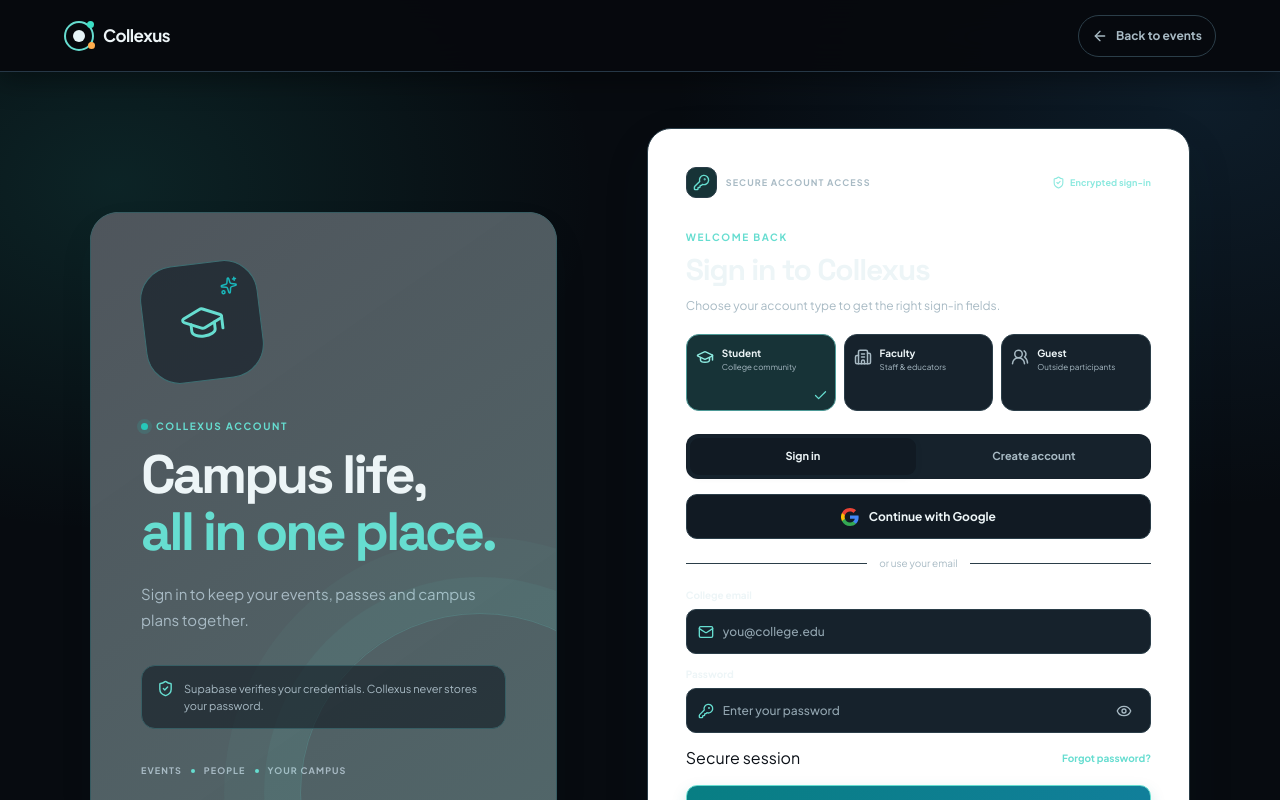
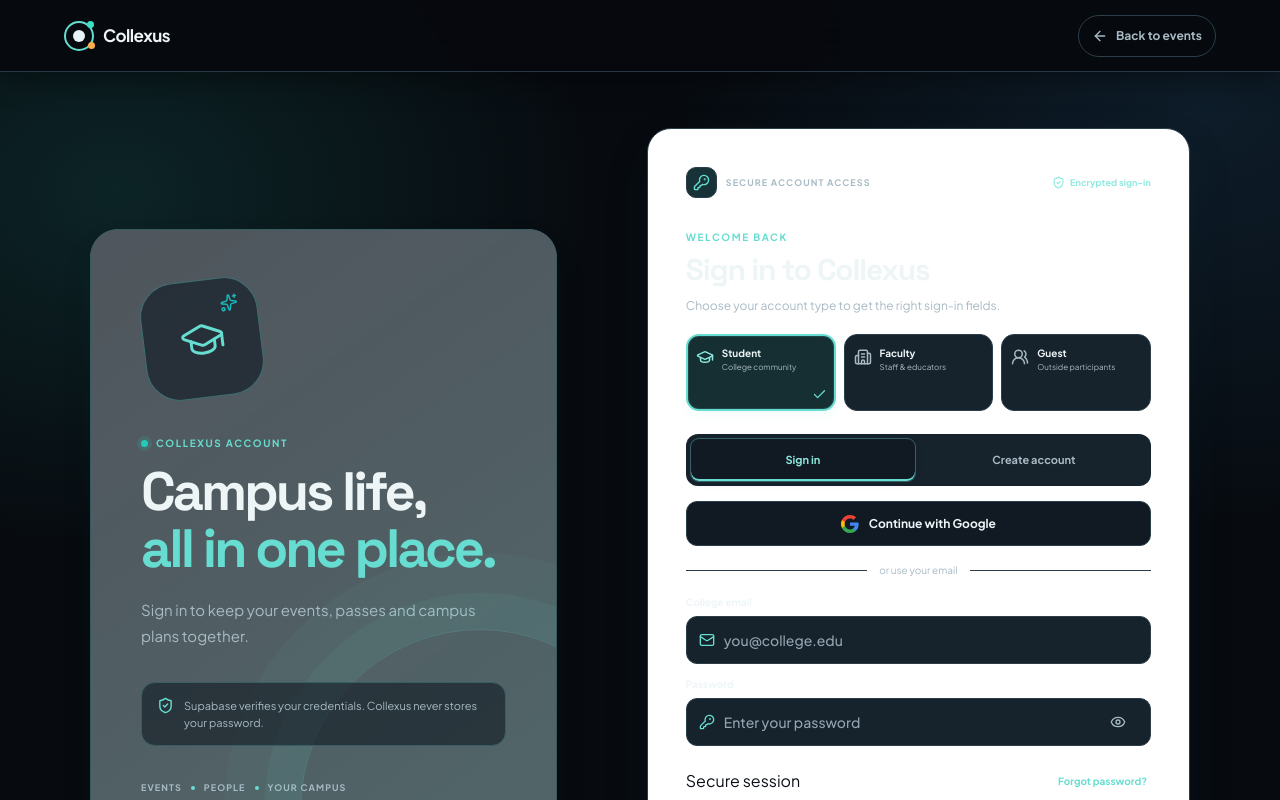
Before and after one commit to sridhargurram534/collexus, a Next.js app: page /login in a window 1280 px wide. Shown: the top 800 px of the page. Built offline with nearby package versions, Linux system fonts and the light colour scheme; no server answers.

Commit message:
Improve login form focus and selection states

```diff
--- a/app/login/login.module.css
+++ b/app/login/login.module.css
@@ -62,17 +62,19 @@
 .authCard h2 { margin: 0; color: var(--ink); font-family: "Space Grotesk", var(--font-poppins), sans-serif; font-size: clamp(24px, 2.7vw, 30px); font-weight: 700; line-height: 1.15; letter-spacing: -.04em; }
 .cardIntro { margin: 9px 0 19px; color: var(--muted); font-size: 12px; line-height: 1.55; }
 .accountTypes { display: grid; grid-template-columns: repeat(3, minmax(0, 1fr)); gap: 8px; }
-.accountType { position: relative; min-width: 0; min-height: 77px; display: flex; align-items: flex-start; gap: 8px; padding: 12px 9px; border: 1px solid var(--line); border-radius: 13px; color: var(--muted); text-align: left; background: var(--soft); cursor: pointer; transition: border-color .16s ease, background .16s ease, transform .16s ease; }
-.accountType:hover { transform: translateY(-1px); border-color: color-mix(in srgb, var(--teal) 44%, var(--line)); }
-.accountTypeSelected { border-color: color-mix(in srgb, var(--teal) 58%, var(--line)); color: var(--teal-dark); background: var(--teal-soft); }
+.accountType { position: relative; min-width: 0; min-height: 77px; display: flex; align-items: flex-start; gap: 8px; padding: 12px 9px; border: 1px solid var(--line); border-radius: 13px; color: var(--muted); text-align: left; background: var(--soft); cursor: pointer; transition: border-color .16s ease, background .16s ease, box-shadow .16s ease, transform .16s ease; }
+.accountType:hover { transform: translateY(-1px); border-color: color-mix(in srgb, var(--teal) 58%, var(--line)); background: color-mix(in srgb, var(--teal-soft) 48%, var(--soft)); }
+.accountTypeSelected { border: 2px solid var(--teal); padding: 11px 8px; color: var(--teal-dark); background: color-mix(in srgb, var(--teal-soft) 82%, var(--card)); box-shadow: inset 0 0 0 1px color-mix(in srgb, var(--teal) 14%, transparent), 0 3px 10px color-mix(in srgb, var(--teal) 10%, transparent); }
+.accountTypeSelected strong { color: var(--teal-dark); }
 .accountType > svg:first-child { flex: 0 0 auto; margin-top: 1px; }
 .accountType > span { min-width: 0; display: grid; gap: 3px; }
 .accountType strong { color: var(--ink); font-size: 10px; line-height: 1.2; }
 .accountType small { color: var(--muted); font-size: 8px; line-height: 1.25; }
 .typeCheck { position: absolute; right: 7px; bottom: 7px; color: var(--teal); }
 .modeTabs { display: grid; grid-template-columns: 1fr 1fr; gap: 5px; margin: 23px 0 15px; padding: 4px; border-radius: 12px; background: var(--soft); }
-.modeTabs button { min-height: 37px; border: 0; border-radius: 9px; color: var(--muted); background: transparent; font: inherit; font-size: 11px; font-weight: 650; cursor: pointer; }
-.modeTabs .modeActive { color: var(--ink); background: var(--card); box-shadow: 0 2px 7px rgba(16, 48, 59, .08); }
+.modeTabs button { min-height: 44px; border: 1px solid transparent; border-radius: 9px; color: var(--muted); background: transparent; font: inherit; font-size: 11px; font-weight: 650; cursor: pointer; transition: border-color .16s ease, color .16s ease, background .16s ease, box-shadow .16s ease; }
+.modeTabs .modeActive { border-color: color-mix(in srgb, var(--teal) 22%, var(--line)); color: var(--teal-dark); background: var(--card); box-shadow: 0 2px 7px rgba(16, 48, 59, .08), inset 0 -2px 0 var(--teal); }
+.modeTabs button:hover:not(.modeActive) { color: var(--ink); background: color-mix(in srgb, var(--card) 64%, transparent); }
 .googleButton { width: 100%; min-height: 45px; display: flex; align-items: center; justify-content: center; gap: 10px; border: 1px solid var(--line); border-radius: 11px; color: var(--ink); background: var(--card); font: inherit; font-size: 12px; font-weight: 650; cursor: pointer; transition: border-color .16s ease, background .16s ease, transform .16s ease; }
 .googleButton:hover:not(:disabled) { transform: translateY(-1px); border-color: #9db8be; background: var(--soft); }
 .googleButton:disabled { opacity: .55; cursor: not-allowed; }
@@ -83,16 +85,19 @@
 .field { display: grid; gap: 6px; min-width: 0; color: var(--ink); font-size: 10px; font-weight: 700; }
 .field > span { display: flex; justify-content: space-between; gap: 6px; }
 .field small { color: var(--muted); font-size: 9px; font-weight: 500; }
-.inputWrap { display: flex; align-items: center; gap: 9px; min-height: 45px; padding: 0 11px; border: 1px solid var(--line); border-radius: 10px; color: var(--muted); background: var(--soft); transition: border-color .16s ease, box-shadow .16s ease, background .16s ease; }
-.inputWrap:focus-within { border-color: var(--teal); background: var(--card); box-shadow: 0 0 0 3px color-mix(in srgb, var(--teal) 12%, transparent); }
+.inputWrap { display: flex; align-items: center; gap: 9px; min-height: 48px; padding: 0 12px; border: 1px solid var(--line); border-radius: 11px; color: var(--muted); background: var(--soft); transition: border-color .16s ease, box-shadow .16s ease, background .16s ease; }
+.inputWrap:hover { border-color: color-mix(in srgb, var(--teal) 38%, var(--line)); }
+.inputWrap:focus-within { border: 2px solid var(--teal); padding-inline: 11px; color: var(--teal-dark); background: var(--card); box-shadow: 0 0 0 3px color-mix(in srgb, var(--teal) 19%, transparent); }
 .inputWrap > svg { flex: 0 0 auto; color: var(--teal); }
-.inputWrap input { width: 100%; min-width: 0; height: 43px; padding: 0; border: 0; outline: 0; color: var(--ink); background: transparent; font: inherit; font-size: 12px; font-weight: 450; }
+.inputWrap input { width: 100%; min-width: 0; height: 46px; padding: 0; border: 0; outline: none; color: var(--ink); background: transparent; font: inherit; font-size: 14px; font-weight: 450; }
+.inputWrap input:focus-visible { outline: none; }
 .inputWrap input::placeholder { color: #91a4af; }
-.passwordToggle { display: grid; flex: 0 0 auto; place-items: center; width: 30px; height: 30px; border: 0; border-radius: 7px; color: var(--muted); background: transparent; cursor: pointer; }
+.passwordToggle { display: grid; flex: 0 0 auto; place-items: center; width: 40px; height: 40px; border: 0; border-radius: 9px; color: var(--muted); background: transparent; cursor: pointer; transition: color .16s ease, background .16s ease; }
 .passwordToggle:hover { color: var(--teal); background: var(--teal-soft); }
 .formOptions { display: flex; align-items: center; justify-content: space-between; gap: 10px; }
 .remember { display: flex; align-items: flex-start; gap: 7px; color: var(--muted); font-size: 9px; font-weight: 500; line-height: 1.5; }
-.remember input { width: 14px; height: 14px; flex: 0 0 auto; margin: 0; accent-color: var(--teal); }
+.remember input { width: 18px; height: 18px; flex: 0 0 auto; margin: 0; accent-color: var(--teal); cursor: pointer; }
+.remember input:focus-visible { outline: 3px solid color-mix(in srgb, var(--teal) 48%, white); outline-offset: 2px; }
 .forgotButton, .textButton { padding: 0; border: 0; color: var(--teal); background: transparent; font: inherit; font-size: 10px; font-weight: 700; cursor: pointer; }
 .forgotButton:hover, .textButton:hover { color: var(--teal-dark); text-decoration: underline; }
 .forgotButton:disabled { color: var(--muted); cursor: not-allowed; }
@@ -115,6 +120,7 @@
 .footer { display: flex; justify-content: space-between; gap: 12px; width: min(1100px, calc(100% - 40px)); margin: 0 auto; padding: 17px 0 24px; border-top: 1px solid var(--line); color: var(--muted); font-size: 10px; }
 
 .backLink:focus-visible, .accountType:focus-visible, .modeTabs button:focus-visible, .googleButton:focus-visible, .passwordToggle:focus-visible, .forgotButton:focus-visible, .primaryButton:focus-visible, .textButton:focus-visible { outline: 3px solid color-mix(in srgb, var(--teal) 55%, white); outline-offset: 3px; }
+.forgotButton, .textButton { min-height: 44px; padding-inline: 4px; touch-action: manipulation; }
 
 @media (max-width: 850px) {
   .shell { grid-template-columns: minmax(0, .8fr) minmax(390px, 1fr); gap: 24px; }
@@ -146,11 +152,12 @@
 @media (max-width: 380px) {
   .accountTypes { grid-template-columns: 1fr; }
   .accountType { min-height: 56px; align-items: center; padding: 9px 11px; }
+  .accountTypeSelected { padding: 8px 10px; }
   .typeCheck { bottom: auto; top: 50%; transform: translateY(-50%); }
   .accountType small { font-size: 9px; }
   .secureBadge { display: none; }
 }
 @media (prefers-reduced-motion: reduce) {
-  .backLink, .accountType, .modeTabs button, .googleButton, .inputWrap, .primaryButton { transition: none; }
+  .backLink, .accountType, .modeTabs button, .googleButton, .inputWrap, .passwordToggle, .primaryButton { transition: none; }
   .accountType:hover, .googleButton:hover, .primaryButton:hover { transform: none; }
 }
```
